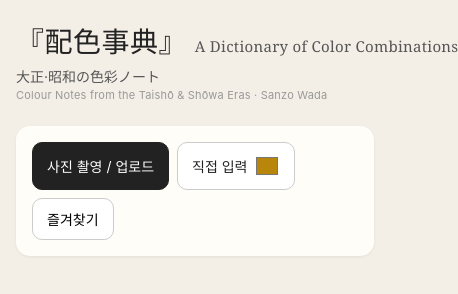
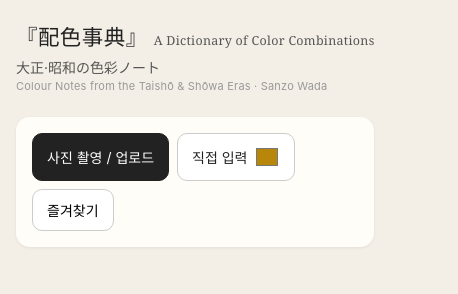
Before and after one commit to heejay-bot/sanzo-match, a plain HTML site: page index.html in a window 390 px wide. Shown: the whole page, 458 px wide, since content can reach past the window. Drawn offline with Linux system fonts and the light colour scheme.

Commit message:
Shrink English title to fit

```diff
--- a/style.css
+++ b/style.css
@@ -1,10 +1,10 @@
 *{box-sizing:border-box}
 body{margin:0;font-family:-apple-system,"Apple SD Gothic Neo",system-ui,sans-serif;background:#f4efe6;color:#222}
 header{padding:20px 16px 4px;max-width:760px;margin:auto}
-h1{margin:0;white-space:nowrap;font-size:28px;font-family:Georgia,serif;font-weight:400;letter-spacing:.5px}
+h1{margin:0;white-space:nowrap;font-size:clamp(18px,5.5vw,28px);font-family:Georgia,serif;font-weight:400;letter-spacing:.5px}
 .sub{margin:4px 0 0;color:#777;font-size:13px}
 .sub.ja{color:#555;font-size:14px;margin-top:6px}
-.h1en{font-size:15px;color:#555;letter-spacing:.3px}
+.h1en{font-size:clamp(10px,3.2vw,15px);color:#555;letter-spacing:.3px}
 .sub.en{font-size:11px;color:#999;letter-spacing:.2px;margin-top:2px}
 .combo .bar.hl{box-shadow:inset 0 -4px 0 #0006}
 main{max-width:760px;margin:auto;padding:8px 16px 40px}
--- a/sw.js
+++ b/sw.js
@@ -1,3 +1,3 @@
-const C='sanzo-v4',F=['./','index.html','style.css','app.js','colors.json','manifest.json'];
+const C='sanzo-v5',F=['./','index.html','style.css','app.js','colors.json','manifest.json'];
 self.addEventListener('install',e=>e.waitUntil(caches.open(C).then(c=>c.addAll(F))));
 self.addEventListener('fetch',e=>e.respondWith(fetch(e.request).then(r=>{const cp=r.clone();caches.open(C).then(c=>c.put(e.request,cp));return r}).catch(()=>caches.match(e.request))));
```
